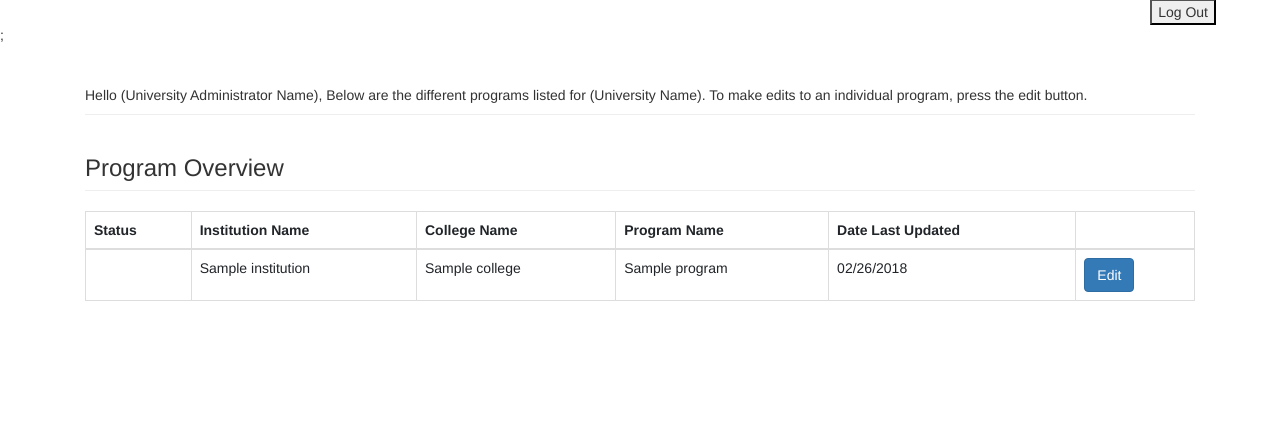
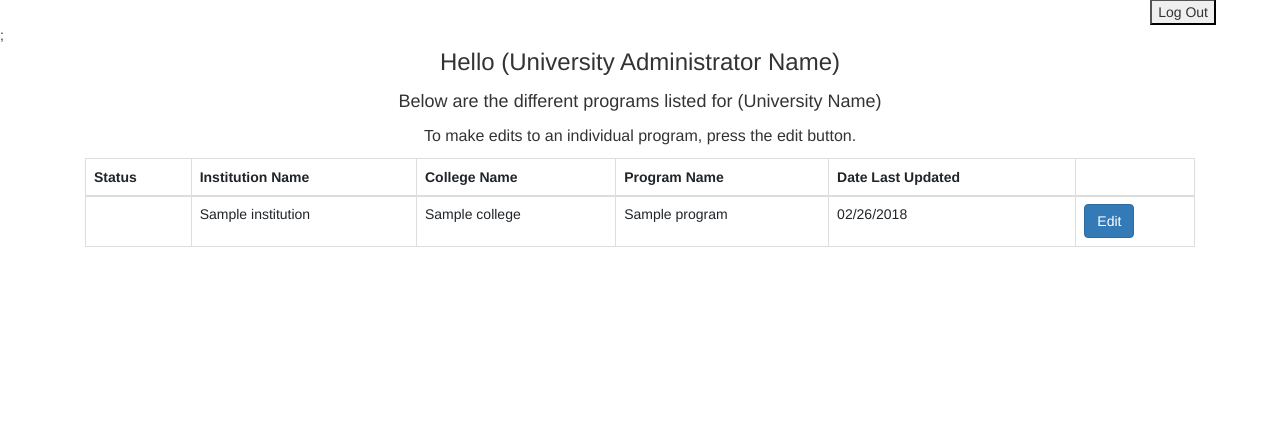
Before and after one commit to Trkelley/INFORMSCapstone, a PHP site: page / in a window 1280 px wide. Shown: the part 76-507 px from the top of the page. Run offline with PHP 8.4, Linux system fonts and the light colour scheme; tables that the repository leaves empty or names only in its code hold one stand-in row (values such as "Sample post"); data that the repository does not hold is empty; some libraries are stand-ins or nearby versions.

Commit message:
Changed Heading on main page

```diff
--- a/Index.php
+++ b/Index.php
@@ -48,11 +48,12 @@ $result = $conn->query($sql);
 ?>
 <!-- Table -->
 <div class="container">
-    <div class="row">
+	<div class="row">
         <div class="col-lg-12">
-            <p class="page-header">Hello (University Administrator Name), Below are the different programs listed for (University Name).
-            To make edits to an individual program, press the edit button.</p>
-            <h3 class = "page-header">Program Overview</h3>
+            <p class="text-center" class="page-header"> <font size="5">Hello (University Administrator Name) </font></p>
+            <p class="text-center" class="page-header"><font size="4"> Below are the different programs listed for (University Name)</font></p>
+            <p class = "text-center" class="page-header"> <font size="3">  To make edits to an individual program, press the edit button.</font></p>
+
         </div>
     </div>
     <div class="row">
```
